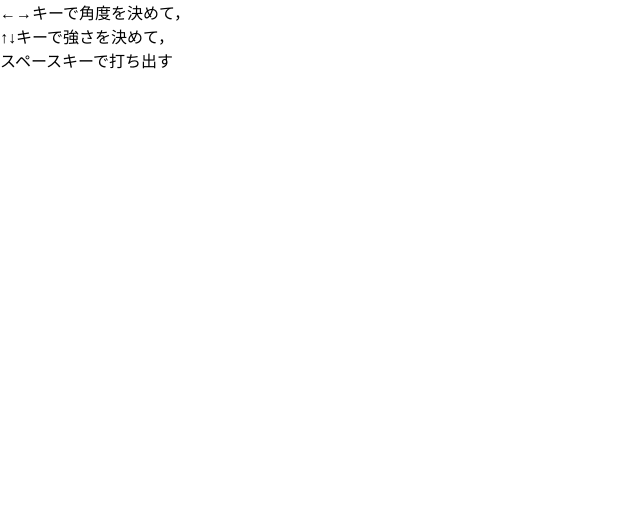
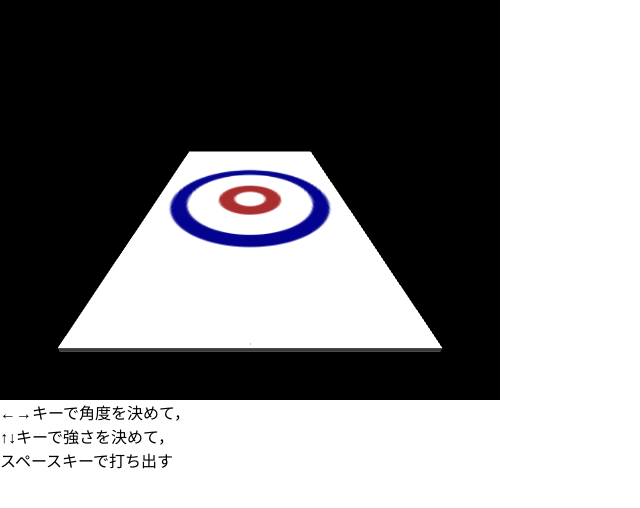
Before and after one commit to eeicmayfes2021/gameai, a website built with webpack: page static/index.html in a window 1280 px wide. Shown: the whole page, without its empty margins (0-640 px from the left). Built offline with nearby package versions, Linux system fonts and the light colour scheme; no server answers; animation ran at ten frames a second; files whose address does not match are found by name.

Commit message:
add Three.js, Stage3D class

```diff
--- a/js/index.js
+++ b/js/index.js
@@ -1,10 +1,12 @@
 import { io } from 'socket.io-client';
 
 import { Stage2D } from './stage2d';
+import { Stage3D } from './stage3d';
 import { clamp } from './util';
 
 const socket = io();
-const stage = new Stage2D('canvas-2d');
+// const stage = new Stage2D('canvas-2d');
+const stage = new Stage3D(500, 400, 600, 1000, 'canvas-3d');
 
 let playercursor = 90;
 let playervelocity = 3;
--- /dev/null
+++ b/js/stage3d.js
@@ -0,0 +1,153 @@
+import * as THREE from 'three';
+import { OrbitControls } from 'three/examples/jsm/controls/OrbitControls';
+
+const FRICTION = 0.01;
+
+/**
+ * 注意 : Stage2D とは座標系が異なるため、x の値を反転させている。
+ */
+export class Stage3D {
+    /**
+     * Initialize Stage2D.
+     * @param {number} screenWidth
+     * @param {number} screenHeight
+     * @param {number} stageWidth
+     * @param {number} stageHeight
+     * @param {string} appendTo
+     */
+    constructor(screenWidth, screenHeight, stageWidth, stageHeight, appendTo) {
+        this.scene = new THREE.Scene();
+        this.stageSize = new THREE.Vector2(stageWidth, stageHeight);
+
+        this._constructStage();
+
+        this._setupPointer();
+
+        this.camera = new THREE.PerspectiveCamera(75, screenWidth / screenHeight, 10, 10000);
+        this.camera.position.set(-this.stageSize.x / 2, 400, -250);
+
+        this.renderer = new THREE.WebGLRenderer({ antialias: true });
+        this.renderer.setSize(screenWidth, screenHeight);
+        this.renderer.setPixelRatio(window.devicePixelRatio);
+
+        this.controls = new OrbitControls(this.camera, this.renderer.domElement);
+        this.controls.target = new THREE.Vector3(-this.stageSize.x / 2, 0, this.stageSize.y / 2);
+
+        document.getElementById(appendTo).appendChild(this.renderer.domElement);
+
+        this.stones = [];
+
+        this._render();
+    }
+
+    _constructStage() {
+        const loader = new THREE.TextureLoader();
+
+        const base = new THREE.Mesh(
+            new THREE.BoxGeometry(this.stageSize.x, 10, this.stageSize.y),
+            new THREE.MeshStandardMaterial({
+                map: loader.load('/dist/board.png')
+            })
+        );
+        base.position.x = - this.stageSize.x / 2;
+        base.position.z = this.stageSize.y / 2;
+        this.scene.add(base);
+
+        const light = new THREE.DirectionalLight(0xffffff, 1);
+        light.position.set(4000, 5000, 3000);
+        this.scene.add(light);
+
+        const ambient = new THREE.AmbientLight(0xffffff, 0.3);
+        this.scene.add(ambient);
+    }
+
+    _setupPointer() {
+        const material = new THREE.LineBasicMaterial({ color: 0x0000ff });
+        //TODO: remove magic number (15)
+        const points = [
+            new THREE.Vector3(0, 0, 0),
+            new THREE.Vector3(-1, 0, 0)
+        ];
+        const geometry = new THREE.BufferGeometry().setFromPoints(points);
+        this.line = new THREE.Line(geometry, material);
+        this.line.position.x = -this.stageSize.x / 2;
+        this.line.position.y = 15;
+
+        this.scene.add(this.line);
+    }
+
+    _render() {
+        requestAnimationFrame(() => { this._render(); });
+        this.controls.update();
+        this.renderer.render(this.scene, this.camera);
+    }
+
+    /**
+     * Clear and write stage.
+     */
+    clearAndWriteStage() {
+    }
+
+    /**
+     * Rewrite stage with given data.
+     * @param {any} data
+     */
+    rewriteSituation(data) {
+        this.clearAndWriteStage();
+        if(data === null) return;
+
+        Object.values(data.stones).forEach((stone, i) => {
+            if(i < this.stones.length) {
+                this.stones[i].position.set(-stone.x, 20, stone.y);
+            }else {
+                this._instantiateStone(
+                    stone.radius, stone.camp, -stone.x, stone.y
+                );
+
+                console.log('stone added!');
+            }
+        });
+    }
+
+    /**
+     * Instantiate a stone at a given position.
+     * @param {number} radius stone radius
+     * @param {string} camp stone owner
+     * @param {number} x stone position x
+     * @param {number} y stone position y
+     */
+    _instantiateStone(radius, camp, x, y) {
+        //TODO: remove magic number (20)
+        const newStone = new THREE.Mesh(
+            new THREE.CylinderGeometry(radius, radius, 20),
+            new THREE.MeshStandardMaterial({ color: camp === 'you' ? 'red': 'blue' })
+        );
+        newStone.position.set(x, 20, y);
+
+        this.scene.add(newStone);
+        this.stones.push(newStone);
+    }
+
+    /**
+     * Draw pointer.
+     * @param {number} theta
+     * @param {number} velocity
+     */
+    writePointer(theta, velocity) {
+        this.line.quaternion.setFromAxisAngle(
+            new THREE.Vector3(0, 1, 0),
+            theta * THREE.MathUtils.DEG2RAD
+        );
+
+        const length = velocity * (velocity/FRICTION) / 2;
+        this.line.scale.setScalar(length);
+    }
+
+    /**
+     * Update data storage.
+     * @param {any} data
+     */
+    updateDataStorage(data) {
+        this.data_storage = data;
+    }
+}
--- a/package.json
+++ b/package.json
@@ -13,7 +13,8 @@
   "license": "MIT",
   "dependencies": {
     "express": "^4.17.1",
-    "socket.io-client": "^4.0.1"
+    "socket.io-client": "^4.0.1",
+    "three": "^0.127.0"
   },
   "devDependencies": {
     "@babel/core": "^7.13.14",
--- a/static/index.html
+++ b/static/index.html
@@ -4,7 +4,8 @@
     <meta name="viewport" content="width=device-width,initial-scale=1.0,minimum-scale=1.0,maximum-scale=1.0,user-scalable=no">
   </head>
   <body style="width:100%;height:100%;margin:0;">
-    <canvas id="canvas-2d" width="600" height="1000" style="width:60%;height:100%;object-fit:contain;"></canvas>
+    <!-- <canvas id="canvas-2d" width="600" height="1000" style="width:60%;height:100%;object-fit:contain;"></canvas> -->
+    <div id="canvas-3d"></div>
     <img id="player-image" src="/dist/player.gif" style="display: none;">
     <div id="scoreboard" style="float:left;">←→キーで角度を決めて，<br>↑↓キーで強さを決めて，<br>スペースキーで打ち出す</div>
     <script src="/dist/main.js"></script>
```
Also changed, not shown: static/board.png (added).
